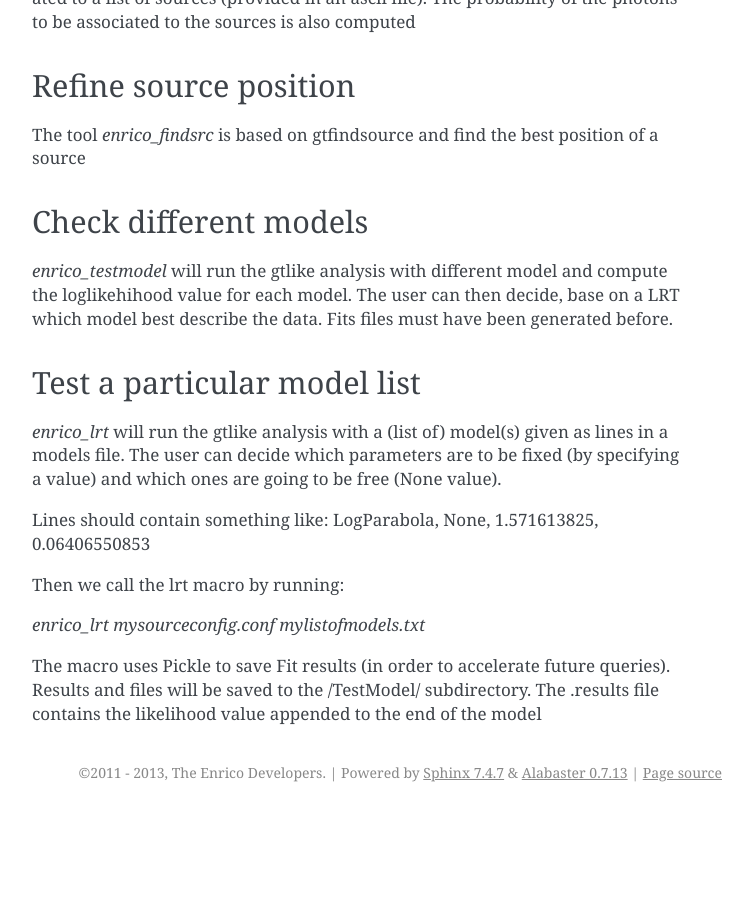
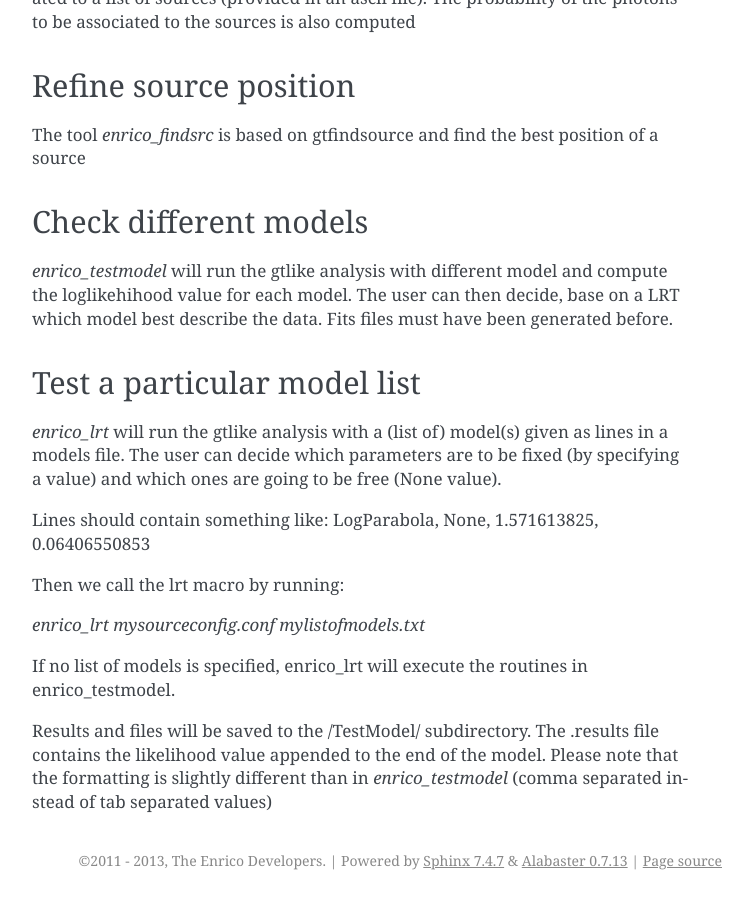
Before and after one commit to gammapy/enrico, a Sphinx documentation site: the page built from doc/source/tutorial.rst, in a window 1280 px wide and 900 px high, scrolled down 13719 px. Shown: the whole window, without its empty margins (388-1141 px from the left). Built offline with Sphinx 7.4.7, drawn with Linux system fonts in a browser that asks for light colours; before the commit the page ends 14531 px from its top, so only the background shows below that.

Commit message:
Update tutorial to remove pickling.

```diff
--- a/doc/source/tutorial.rst
+++ b/doc/source/tutorial.rst
@@ -424,6 +424,10 @@ Then we call the lrt macro by running:
 
 `enrico_lrt mysourceconfig.conf mylistofmodels.txt`
 
-The macro uses Pickle to save Fit results (in order to accelerate future queries).
+If no list of models is specified, enrico_lrt will execute the routines in
+enrico_testmodel.
+
 Results and files will be saved to the /TestModel/ subdirectory. The .results file
-contains the likelihood value appended to the end of the model
+contains the likelihood value appended to the end of the model. Please note that
+the formatting is slightly different than in `enrico_testmodel` (comma separated
+instead of tab separated values)
```
